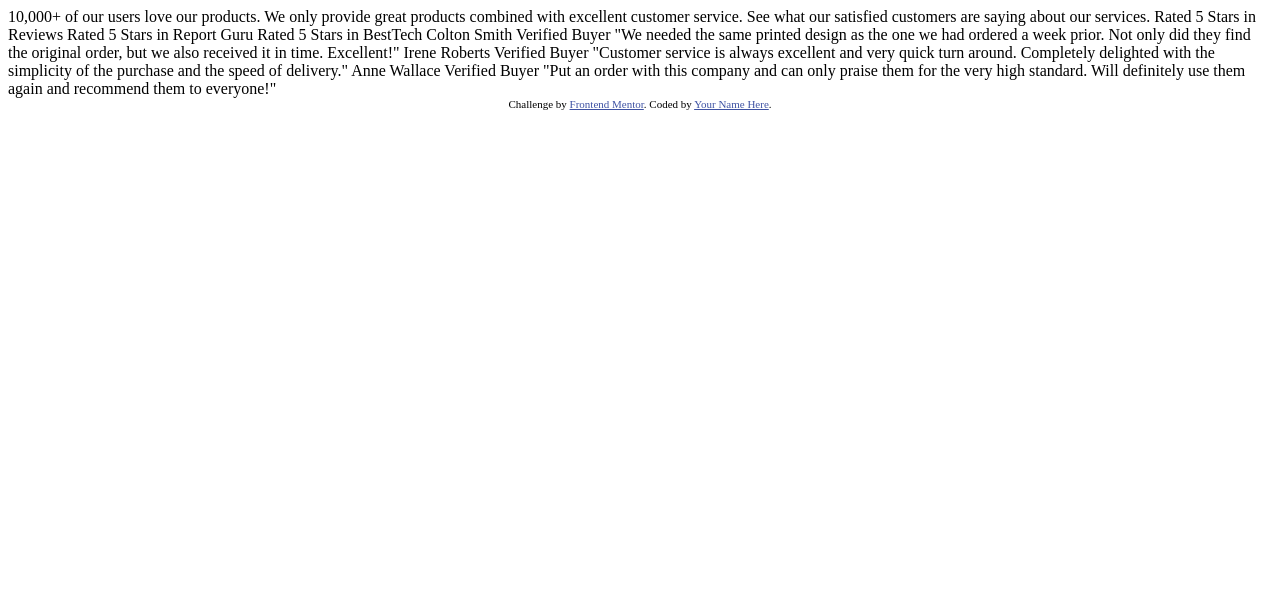
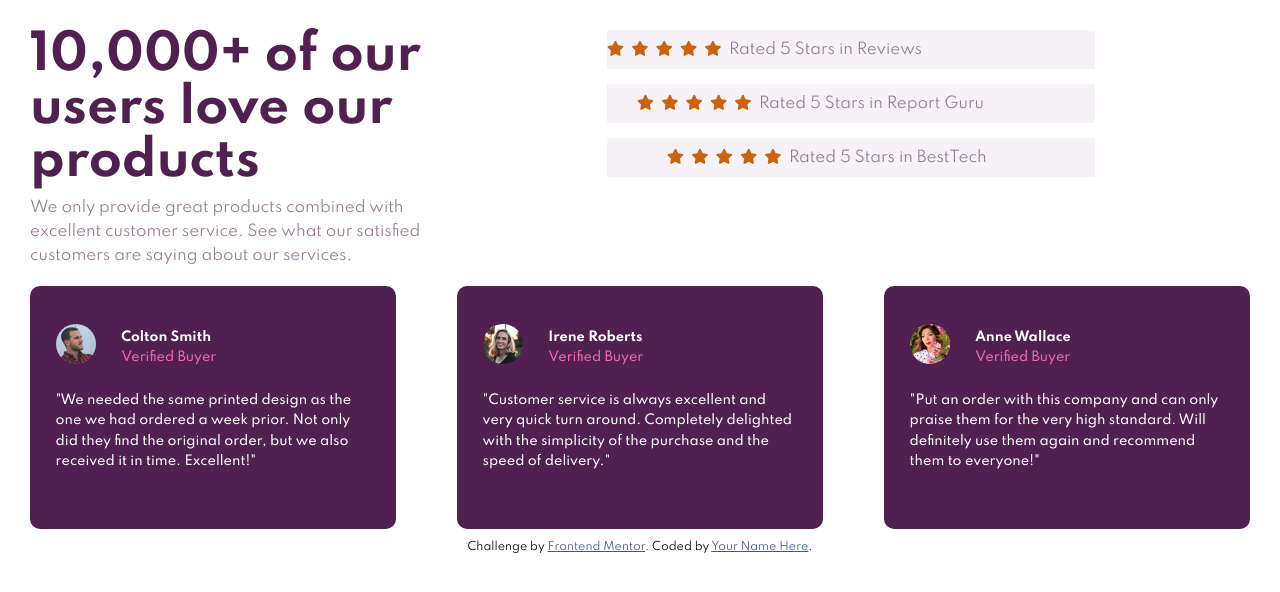
Before and after one commit to smdeep/social-proof, a plain HTML site: page index.html in a window 1280 px wide. Drawn offline with Linux system fonts and the light colour scheme.

Commit message:
Changed media point to 75em

```diff
--- a/index.html
+++ b/index.html
@@ -1,17 +1,16 @@
 <!DOCTYPE html>
 <html lang="en">
+
 <head>
   <meta charset="UTF-8" />
   <meta name="viewport" content="width=device-width, initial-scale=1.0" />
   <!-- displays site properly based on user's device -->
 
-    <link
-      rel="icon"
-      type="image/png"
-      sizes="32x32"
-      href="./images/favicon-32x32.png"
-    />
-
+  <link rel="icon" type="image/png" sizes="32x32" href="./images/favicon-32x32.png" />
+  <link rel="stylesheet" href="https://cdnjs.cloudflare.com/ajax/libs/font-awesome/5.15.2/css/all.min.css"
+    integrity="sha512-HK5fgLBL+xu6dm/Ii3z4xhlSUyZgTT9tuc/hSrtw6uzJOvgRr2a9jyxxT1ely+B+xFAmJKVSTbpM/CuL7qxO8w=="
+    crossorigin="anonymous" />
+  <link rel="stylesheet" href="./css/main.css">
   <title>Frontend Mentor | Social proof section</title>
 
   <!-- Feel free to remove these styles or customise in your own stylesheet 👍 -->
@@ -20,42 +19,125 @@
       font-size: 11px;
       text-align: center;
     }
+
     .attribution a {
       color: hsl(228, 45%, 44%);
     }
   </style>
 </head>
+
 <body>
-    10,000+ of our users love our products.
+  <main class="main">
 
+    <section class="section-one">
+
+      <div class="main__row">
+        <div class="main__row--left-col">
+          <h1 class="section-one__title">10,000+ of our users love our products</h1>
+          <p>
             We only provide great products combined with excellent customer service.
             See what our satisfied customers are saying about our services.
+          </p>
+        </div>
 
-    Rated 5 Stars in Reviews
-    Rated 5 Stars in Report Guru
-    Rated 5 Stars in BestTech
+        <div class="main__row--right-col">
 
-    Colton Smith
-    Verified Buyer
+          <div class="section-one__ratings">
+
+            <div class="section-one__ratings--row">
+              <div class="section-one__rating">
+                <i class="fas fa-star"></i><i class="fas fa-star"></i><i class="fas fa-star"></i><i
+                  class="fas fa-star"></i><i class="fas fa-star"></i>
+
+              </div>
+              <p>Rated 5 Stars in Reviews</p>
+            </div>
+
+            <div class="section-one__ratings--row">
+              <div class="section-one__rating indent-left1"><i class="fas fa-star"></i><i class="fas fa-star"></i><i
+                  class="fas fa-star"></i><i class="fas fa-star"></i><i class="fas fa-star"></i>
+
+              </div>
+              <p>Rated 5 Stars in Report Guru</p>
+            </div>
+            <div class="section-one__ratings--row">
+              <div class="section-one__rating indent-left2"><i class="fas fa-star"></i><i class="fas fa-star"></i><i
+                  class="fas fa-star"></i><i class="fas fa-star"></i><i class="fas fa-star"></i>
+
+              </div>
+              <p>Rated 5 Stars in BestTech</p>
+            </div>
+            </di>
+          </div>
+        </div>
+    </section>
+
+
+
+
+    <section class="section-cards">
+
+      <div class="section-cards__row">
+
+        <article class="section-cards__card">
+
+          <div class="row">
+            <div class="col"><img src="./images/image-colton.jpg" alt="Colton Smith" class="section-cards__img"></div>
+            <div class="col">
+              <p class="section-cards__card--name">Colton Smith</p>
+              <p class="section-cards__card--title">Verified Buyer</p>
+            </div>
+          </div>
+          <div class="section-cards__card--text">
             "We needed the same printed design as the one we had ordered a week prior.
             Not only did they find the original order, but we also received it in time.
             Excellent!"
+          </div>
+        </article>
 
-    Irene Roberts
-    Verified Buyer
+        <article class="section-cards__card ">
+          <div class="row">
+            <div class="col"><img src="./images/image-irene.jpg" alt="Irene Roberts" class="section-cards__img"></div>
+            <div class="col">
+              <p class="section-cards__card--name">Irene Roberts</p>
+              <p class="section-cards__card--title">Verified Buyer</p>
+            </div>
+          </div>
+
+          <div class="section-cards__card--text">
             "Customer service is always excellent and very quick turn around. Completely
             delighted with the simplicity of the purchase and the speed of delivery."
+          </div>
+        </article>
 
-    Anne Wallace
-    Verified Buyer
+        <article class="section-cards__card ">
+          <div class="row">
+            <div class="col">
+              <img src="./images/image-anne.jpg" alt="Anne Wallace" class="section-cards__img">
+            </div>
+            <div class="col">
+              <p class="section-cards__card--name">Anne Wallace</p>
+              <p class="section-cards__card--title">Verified Buyer</p>
+            </div>
+          </div>
+          <div class="section-cards__card--text">
+            <p>
               "Put an order with this company and can only praise them for the very high
               standard. Will definitely use them again and recommend them to everyone!"
+            </p>
+          </div>
+        </article>
+
+      </div>
+    </section>
 
     <div class="attribution">
       Challenge by
-      <a href="https://www.frontendmentor.io?ref=challenge" target="_blank"
-        >Frontend Mentor</a
-      >. Coded by <a href="#">Your Name Here</a>.
+      <a href="https://www.frontendmentor.io?ref=challenge" target="_blank">Frontend Mentor</a>. Coded by <a
+        href="#">Your
+        Name Here</a>.
     </div>
+  </main>
 </body>
+
 </html>
--- /dev/null
+++ b/scss/main.scss
@@ -0,0 +1,225 @@
+@import url('https://fonts.googleapis.com/css2?family=Spartan:wght@400;500;700&display=swap');
+
+
+
+:root {
+
+    //  Colours
+    --clr-primary-dark: hsl(300, 43%, 22%);
+    --clr-primary-soft: hsl(333, 80%, 67%);
+    //
+    --clr-neutral-dark: hsl(303, 10%, 53%);
+    --clr-neutral-light: hsl(300, 24%, 96%);
+    --clr-white: hsl(0, 0%, 100%);
+
+
+}
+
+i {
+    // border: 1px solid red;
+    color: rgb(201, 99, 15);
+    letter-spacing: .5em;
+    line-height: 0;
+    // vertical-align: center;
+    margin: 0;
+    padding: 0;
+}
+
+*,
+*::before,
+*::after {
+    margin: 0;
+    padding: 0;
+    box-sizing: border-box;
+}
+
+body {
+    font-family: 'Spartan', sans-serif;
+    font-size: 0.9375rem;
+    line-height: 1.6;
+}
+
+.main {
+    padding: 2em;
+    min-height: 100vh;
+
+    &__row {
+        // border: 1px solid red;
+        display: flex;
+        flex-direction: column;
+
+
+    }
+
+    @media (min-width:75em) {
+        width: 100%;
+        min-width: 1140px;
+
+        &__row {
+            // border: 1px solid red;
+            flex-direction: row;
+            //
+
+            &--left-col {
+                width: 35%;
+                margin-right: 10em;
+            }
+
+            &--right-col {
+                width: 40%;
+            }
+
+        }
+    }
+
+}
+
+.section-one {
+    &__title {
+        font-size: 2rem;
+        font-weight: 700;
+        color: var(--clr-primary-dark);
+        text-align: center;
+        line-height: 1.1;
+
+        @media (min-width:37.5em) {
+            text-align: left;
+            font-size: 3rem;
+
+        }
+    }
+
+
+    p {
+        text-align: center;
+        color: var(--clr-neutral-dark);
+        margin: .5em 0;
+
+        @media (min-width:37.5em) {
+            text-align: left;
+        }
+
+    }
+
+
+
+    &__rating {
+        // border: 1px solid red;
+        text-align: center;
+        background-color: var(--clr-neutral-light);
+        // margin-top: 1em;
+
+
+        p {
+
+            font-size: .8rem;
+            font-weight: 900;
+            color: var(--clr-primary-dark);
+
+        }
+
+        @media (min-width:37.5em) {
+            text-align: left;
+
+
+
+        }
+
+        &:last-child {
+            @media (min-width:37.5em) {
+                margin-bottom: 7em;
+
+            }
+
+        }
+
+
+    }
+
+    &__ratings {
+        &--row+&--row {
+            margin-top: 1em;
+        }
+
+        &--row {
+
+            // border: 1px solid red;
+            background-color: var(--clr-neutral-light);
+
+
+            @media (min-width:37.5em) {
+                display: flex;
+                align-items: center;
+            }
+        }
+
+    }
+
+}
+
+.section-cards {
+
+    &__card {
+        font-size: .8rem;
+        font-weight: 500;
+        background-color: var(--clr-primary-dark);
+        color: var(--clr-white);
+
+        margin: .8em 0;
+        padding: 3em 2em;
+        border-radius: 10px;
+
+        &--text {
+            margin: 1.5em 0;
+
+
+        }
+
+        @media (min-width:37.5em) {
+            width: 30%;
+        }
+    }
+
+    &__img {
+        display: inline;
+        height: 40px;
+        width: 40px;
+        border-radius: 50%;
+        margin-right: 2em;
+    }
+
+    &__card--name {
+        font-weight: 900;
+    }
+
+    &__card--title {
+        color: var(--clr-primary-soft);
+    }
+
+    &__row {
+        @media (min-width:37.5em) {
+            display: flex;
+            justify-content: space-between;
+
+        }
+    }
+
+}
+
+.indent-left1 {
+    @media (min-width:37.5em) {
+        margin-left: 2em;
+    }
+}
+
+.indent-left2 {
+    @media (min-width:37.5em) {
+        margin-left: 4em;
+    }
+
+}
+
+.row {
+    display: flex;
+    align-items: center;
+}
```
Also changed, not shown: css/main.css (added), scss/main.css (added), 2 other files. Lines whose indentation alone changed are shown as unchanged.
